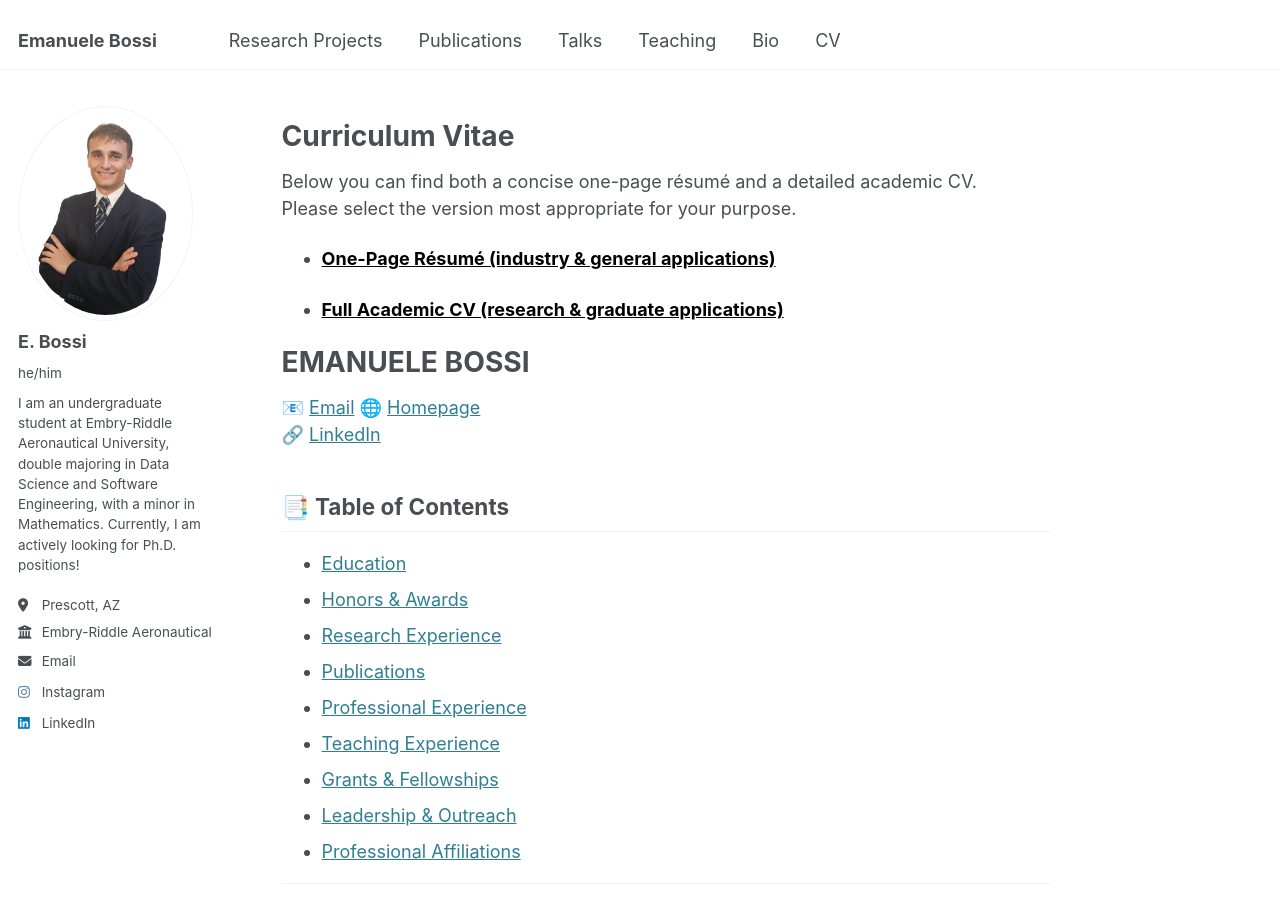
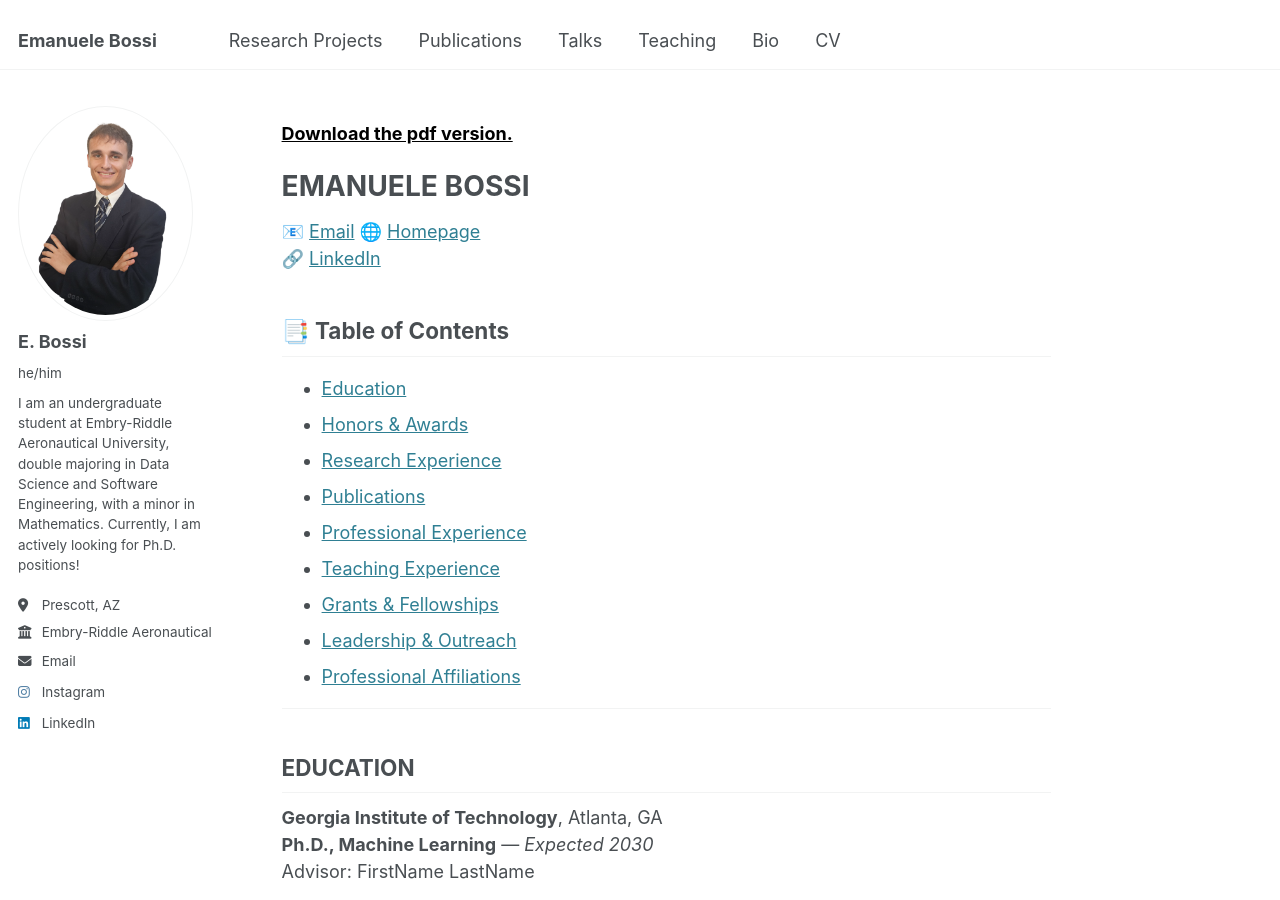
Before and after one commit to bossiemanuele/bossiemanuele.github.io, a Jekyll site: the page built from _pages/cv.md, in a window 1280 px wide and 900 px high. Built offline with Jekyll 4.4.1, drawn with Linux system fonts in a browser that asks for light colours.

Commit message:
Update cv.md

```diff
--- a/_pages/cv.md
+++ b/_pages/cv.md
@@ -7,17 +7,8 @@ redirect_from:
   - /about.html
 ---
 
-# Curriculum Vitae
-
-Below you can find both a concise one-page résumé and a detailed academic CV.
-Please select the version most appropriate for your purpose.
-
-- <a href="https://bossiemanuele.github.io/files/BossiEmanuele_OnePage_FA25.pdf" style="color:#000; font-weight:bold;">
-  One-Page Résumé (industry & general applications)
-  </a>
-
-- <a href="https://bossiemanuele.github.io/files/BossiEmanuele_CV_FA25.pdf" style="color:#000; font-weight:bold;">
-  Full Academic CV (research & graduate applications)
+<a href="https://bossiemanuele.github.io/files/BossiEmanuele_CV_FA25.pdf" style="color:#000; font-weight:bold;">
+  Download the pdf version.
   </a>
 
 # EMANUELE BOSSI
```
